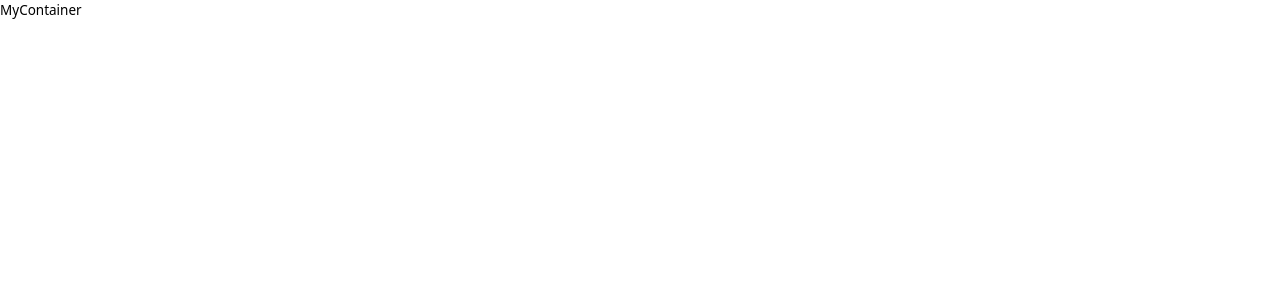
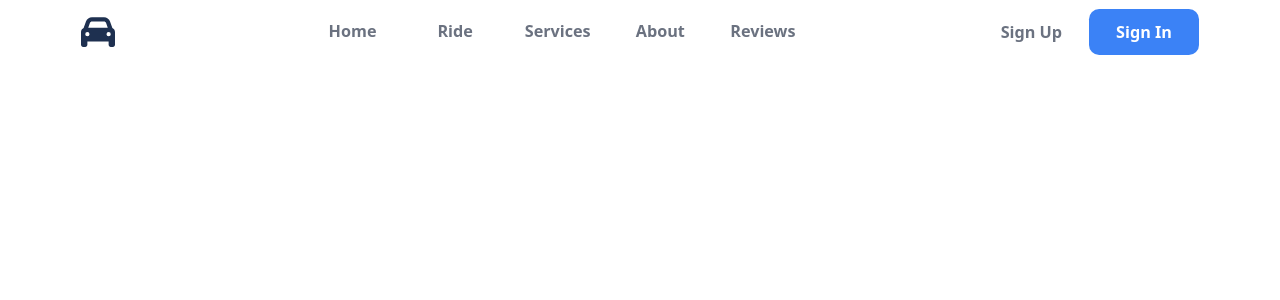
Before and after one commit to SouhailM07/car-rental-website, a React (Vite) app: page / in a window 1280 px wide. Shown: the top 300 px of the page. Built offline with nearby package versions, Linux system fonts and the light colour scheme; the HTML template or start-up script is replaced by a standard one.

Commit message:
[Navbar] component checkpoint-lg

```diff
--- a/src/components/MyContainer/MyContainer.tsx
+++ b/src/components/MyContainer/MyContainer.tsx
@@ -1,7 +1,13 @@
 import "./mycontainer.css";
 // mui
 import { Container } from "@mui/material";
+// components
+import { Navbar } from "../../components";
 
 export default function MyContainer() {
-  return <>MyContainer</>;
+  return (
+    <>
+      <Navbar />
+    </>
+  );
 }
--- a/src/components/Navbar/Navbar.tsx
+++ b/src/components/Navbar/Navbar.tsx
@@ -1,4 +1,40 @@
 import "./navbar.css";
+// mui
+import { AppBar, Toolbar, Stack } from "@mui/material";
+// assets
+import car_logo from "/car-solid.svg";
+
 export default function Navbar() {
-  return <>Navbar</>;
+  let arrOfLinks: string[] = ["Home", "Ride", "Services", "About", "Reviews"];
+  return (
+    <>
+      <AppBar
+        className="!bg-white !text-gray-500 !shadow-none"
+        position="sticky"
+      >
+        <Toolbar className="justify-between font-bold text-[1.2rem]  !px-[6rem]">
+          <img src={car_logo} alt="logo" className="h-[2.5rem]" />
+          <Stack direction="row" spacing="1.6rem" component="ul" className="">
+            {arrOfLinks.map((e, i) => {
+              return (
+                <li
+                  key={i}
+                  className="links text-center cursor-pointer w-[6rem]"
+                >
+                  <p>{e}</p>
+                  <div className="h-0.5 w-0 rounded-xl translate-y-1 bg-orange-500"></div>
+                </li>
+              );
+            })}
+          </Stack>
+          <div className="flex space-x-[2rem]">
+            <button className="">Sign Up</button>
+            <button className="bg-blue-500 rounded-xl px-[2rem] py-[0.8rem] text-white">
+              Sign In
+            </button>
+          </div>
+        </Toolbar>
+      </AppBar>
+    </>
+  );
 }
--- a/src/components/Navbar/navbar.css
+++ b/src/components/Navbar/navbar.css
@@ -3,3 +3,6 @@
 @tailwind utilities;
 @layer components {
 }
+.links:hover div {
+  @apply w-full;
+}
```
